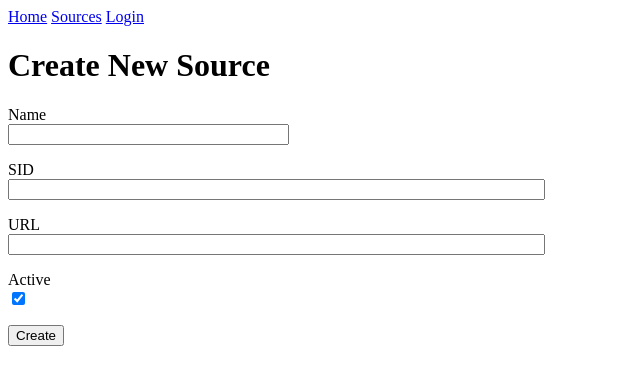
After one commit to IvDascal/article_archive, a Flask app: page /source_create in a window 1280 px wide. The commit adds this page. Shown: the top 385 px of the page, without its empty margins (0-640 px from the left). Run offline with Flask 2, Linux system fonts and the light colour scheme.

Commit message:
add source CRUD

```diff
--- a/app/forms.py
+++ b/app/forms.py
@@ -54,3 +54,24 @@ class UserEditForm(FlaskForm):
     def validate_username(self, field):
         if field.data != self.user.username and \
                 User.query.filter_by(username=field.data).first(): raise ValidationError('Username already in use.')
+
+
+class SourceCreateForm(FlaskForm):
+    name = StringField('Name', validators=[DataRequired()])
+    sid = StringField('SID', validators=[DataRequired()])
+    url = StringField('URL', validators=[DataRequired()])
+    is_active = BooleanField('Active', default="checked")
+    submit = SubmitField('Create')
+
+
+class SourceEditForm(FlaskForm):
+    name = StringField('Name', validators=[DataRequired()])
+    sid = StringField('SID', validators=[DataRequired()])
+    url = StringField('URL', validators=[DataRequired()])
+    is_active = BooleanField('Active', default="checked")
+    submit = SubmitField('Edit')
+
+    def __init__(self, source, *args, **kwargs):
+        super(SourceEditForm, self).__init__(*args, **kwargs)
+
+        self.source = source
--- a/app/routes.py
+++ b/app/routes.py
@@ -3,8 +3,8 @@ from flask_login import current_user, login_user, logout_user
 from werkzeug.urls import url_parse
 
 from app import app, db
-from app.forms import LoginForm, UserCreateForm, UserEditForm
-from app.models import User, Role
+from app.forms import LoginForm, UserCreateForm, UserEditForm, SourceCreateForm, SourceEditForm
+from app.models import User, Role, Source
 
 
 @app.route('/')
@@ -115,3 +115,70 @@ def delete_user(id):
     # TODO success  or error message
 
     return redirect(url_for('users'))
+
+
+@app.route('/source/<int:id>')
+def source(id):
+    source = Source.query.get(id)
+
+    return render_template('source_detail.html', source=source)
+
+
+@app.route('/sources')
+def sources():
+    sources = Source.query.all()
+
+    return render_template('sources.html', sources=sources)
+
+
+@app.route('/source_create', methods=['GET', 'POST'])
+def source_create():
+    form = SourceCreateForm()
+    if form.validate_on_submit():
+        source = Source()
+        source.sid = form.sid.data
+        source.name = form.name.data
+        source.url = form.url.data
+
+        db.session.add(source)
+        db.session.commit()
+
+        return redirect(url_for('sources'))
+
+    return render_template('source_create.html', form=form)
+
+
+@app.route('/source_edit/<int:id>', methods=['GET', 'POST'])
+def source_edit(id):
+    source = Source.query.get(id)
+    form = SourceEditForm(source=source)
+
+    if form.validate_on_submit():
+        source.sid = form.sid.data
+        source.name = form.name.data
+        source.url = form.url.data
+
+        db.session.add(source)
+        db.session.commit()
+
+        return redirect(url_for('source', id=source.id))
+
+    form.sid.data = source.sid
+    form.name.data = source.name
+    form.url.data = source.url
+
+    return render_template('source_edit.html', form=form)
+
+
+@app.route('/source_delete/<int:id>')
+def source_delete(id):
+    source = Source.query.get(id)
+    source.is_active = False
+
+    db.session.add(source)
+    db.session.commit()
+
+    # TODO delete confirmation to avoid misclick
+    # TODO success  or error message
+
+    return redirect(url_for('sources'))
--- a/app/templates/base.html
+++ b/app/templates/base.html
@@ -12,6 +12,7 @@
 
             <div>
                 <a href="{{ url_for('index') }}">Home</a>
+                <a href="{{ url_for('sources') }}">Sources</a>
                 {% if current_user.is_anonymous %}
                     <a href="{{ url_for('login') }}">Login</a>
                 {% else %}
--- /dev/null
+++ b/app/templates/source_create.html
@@ -0,0 +1,38 @@
+{% extends "base.html" %}
+
+{% block content %}
+    <h1>Create New Source</h1>
+    <form action="" method="post" novalidate>
+        {{ form.hidden_tag() }}
+
+        <p>
+            {{ form.name.label }}<br>
+            {{ form.name(size=32) }}<br>
+            {% for error in form.name.errors %}
+                <span style="color: red;">[{{ error }}]</span>
+            {% endfor %}
+        </p>
+        <p>
+            {{ form.sid.label }}<br>
+            {{ form.sid(size=64) }}<br>
+            {% for error in form.sid.errors %}
+                <span style="color: red;">[{{ error }}]</span>
+            {% endfor %}
+        </p>
+        <p>
+            {{ form.url.label }}<br>
+            {{ form.url(size=64) }}<br>
+            {% for error in form.url.errors %}
+                <span style="color: red;">[{{ error }}]</span>
+            {% endfor %}
+        </p>
+        <p>
+            {{ form.is_active.label }}<br>
+            {{ form.is_active }}<br>
+            {% for error in form.is_active.errors %}
+                <span style="color: red;">[{{ error }}]</span>
+            {% endfor %}
+        </p>
+        <p>{{ form.submit() }}</p>
+    </form>
+{% endblock %}
```
Also changed, not shown: app/models.py (+16 -0 lines), app/templates/source_detail.html (added, +12 -0 lines), app/templates/source_edit.html (added, +38 -0 lines), app/templates/sources.html (added, +12 -0 lines), migrations/versions/bca2e55d1955_.py (added, +37 -0 lines), article_archive.db.
